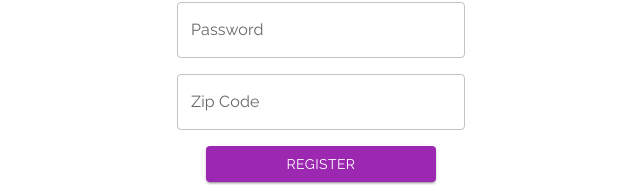
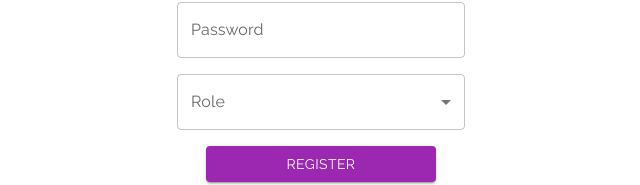
Before and after one commit to desmondtong/Java-backend, a React (Vite) app in the folder Frontend/: page /register in a window 1280 px wide. Shown: the part 342-527 px from the top of the page, without its empty margins (319-959 px from the left). Built offline with nearby package versions, Linux system fonts and the light colour scheme.

Commit message:
Add role selections

```diff
--- a/Frontend/src/pages/Register.tsx
+++ b/Frontend/src/pages/Register.tsx
@@ -1,4 +1,4 @@
-import React, { useState } from "react";
+import React, { useState, useRef } from "react";
 // import useFetch from "../hooks/useFetch";
 import {
   Container,
@@ -7,20 +7,21 @@ import {
   TextField,
   Button,
   Stack,
+  MenuItem,
 } from "@mui/material";
 import { useNavigate } from "react-router-dom";
-// import DistrictEnums from "../enums/districtEnums";
 
 const Register: React.FC = (props) => {
   //   const fetchData = useFetch();
   const [email, setEmail] = useState("");
   const [password, setPassword] = useState("");
-  const [zip, setZip] = useState("");
-  const [district, setDistrict] = useState("");
+  const roleRef = useRef<HTMLInputElement>();
 
   const [isInvalid, setIsInvalid] = useState(false);
 
   const navigate = useNavigate();
+
+  const roles = ["USER", "ADMIN"];
 
   const registerUser = async () => {
     // const res = await fetchData("/auth/register", "PUT", {
@@ -64,30 +65,30 @@ const Register: React.FC = (props) => {
               sx={{ width: "25%" }}
               onChange={(e) => setEmail(e.target.value)}
             />
-
             <TextField
               id="outlined-basic"
               label="Password"
               variant="outlined"
-              type="password"
               sx={{ width: "25%" }}
               onChange={(e) => setPassword(e.target.value)}
+              helperText={isInvalid && "Invalid zip code"}
             />
-
             <TextField
-              error={isInvalid}
+              select
               id="outlined-basic"
-              label="Zip Code"
+              label="Role"
               variant="outlined"
               sx={{ width: "25%" }}
-              helperText={isInvalid && "Invalid zip code"}
-            />
-            {/* <Stack
-              direction="row"
-              spacing={2}
-              justifyContent="space-between"
-              width="25%"
-            > */}
+              defaultValue=""
+              inputRef={roleRef}
+            >
+              {roles.map((item, idx) => (
+                <MenuItem key={idx} value={item}>
+                  {item}
+                </MenuItem>
+              ))}
+            </TextField>
+
             <Button
               variant="contained"
               color="secondary"
```
